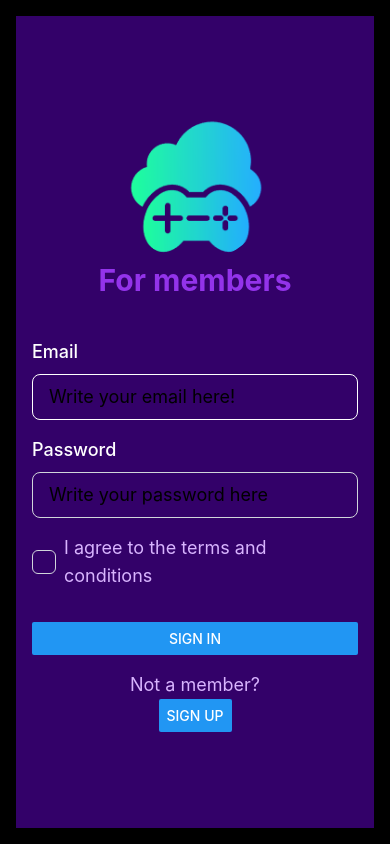
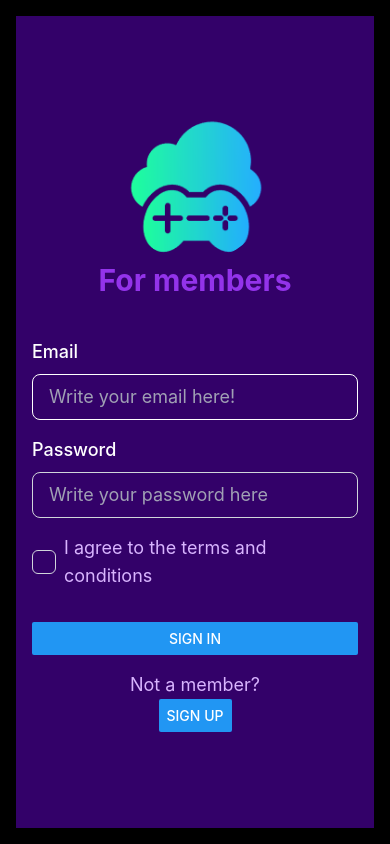
Before and after one commit to Ursulavallejo/gameThink_ReactNativeApp, a React Native app in the folder GameThink/: screen /SignIn in a window 390 px wide. Built offline with nearby package versions, Linux system fonts and the light colour scheme.

Commit message:
formik layout text

```diff
--- a/GameThink/components/onboardingScreens/SignInScreen.js
+++ b/GameThink/components/onboardingScreens/SignInScreen.js
@@ -42,7 +42,7 @@ export function SignInScreen(props) {
         storedUserData.email === values.email &&
         storedUserData.password === values.password
       ) {
-        alert(`Welcome back, ${storedUserData.name}!`)
+        alert(`Welcome, ${storedUserData.name}!`)
         props.navigation.navigate('Main')
       } else {
         alert('Invalid email or password. Please try again.')
@@ -107,9 +107,10 @@ export function SignInScreen(props) {
                   </Text>
                   <TextInput
                     placeholder="Write your email here!"
+                    placeholderTextColor="#A0A0B4"
                     value={values.email}
                     onChangeText={handleChange('email')}
-                    className="border border-white rounded-lg px-4 py-2 text-lg"
+                    className="border border-white rounded-lg px-4 py-2 text-lg text-white"
                   />
                   {touched.email && errors.email && (
                     <Text className="text-red-500 mt-1">{errors.email}</Text>
@@ -122,10 +123,11 @@ export function SignInScreen(props) {
                   </Text>
                   <TextInput
                     placeholder="Write your password here"
+                    placeholderTextColor="#A0A0B4"
                     value={values.password}
                     onChangeText={handleChange('password')}
                     secureTextEntry
-                    className="border border-gray-300 rounded-lg px-4 py-2 text-lg"
+                    className="border border-gray-300 rounded-lg px-4 py-2 text-lg text-white"
                   />
                   {touched.password && errors.password && (
                     <Text className="text-red-500 mt-1">{errors.password}</Text>
--- a/GameThink/components/onboardingScreens/SignUpScreen.js
+++ b/GameThink/components/onboardingScreens/SignUpScreen.js
@@ -173,8 +173,15 @@ export function SignUpScreen(props) {
 }
 
 function InputWithLabel(props) {
-  const { label, placeholder, value, onChangeText, secureTextEntry, error } =
-    props
+  const {
+    label,
+    placeholder,
+    value,
+    onChangeText,
+    secureTextEntry,
+    error,
+    style,
+  } = props
 
   return (
     <View className="mb-4">
@@ -184,7 +191,7 @@ function InputWithLabel(props) {
         value={value}
         onChangeText={onChangeText}
         secureTextEntry={secureTextEntry}
-        className="border border-white rounded-lg px-4 py-2 text-lg"
+        className="border border-white rounded-lg px-4 py-2 text-lg text-white"
         placeholderTextColor="#aaa"
       />
       {error && <Text className="text-red-500 mt-1">{error}</Text>}
```
